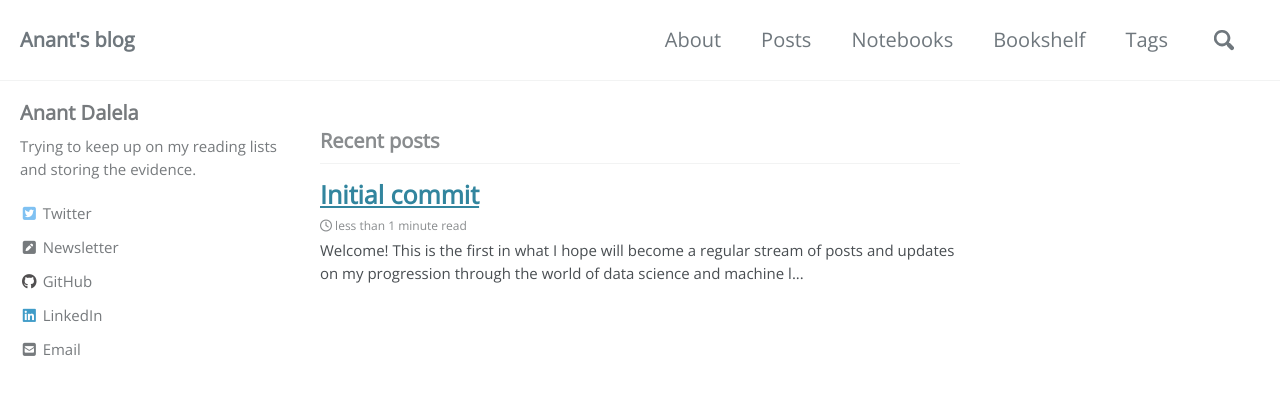
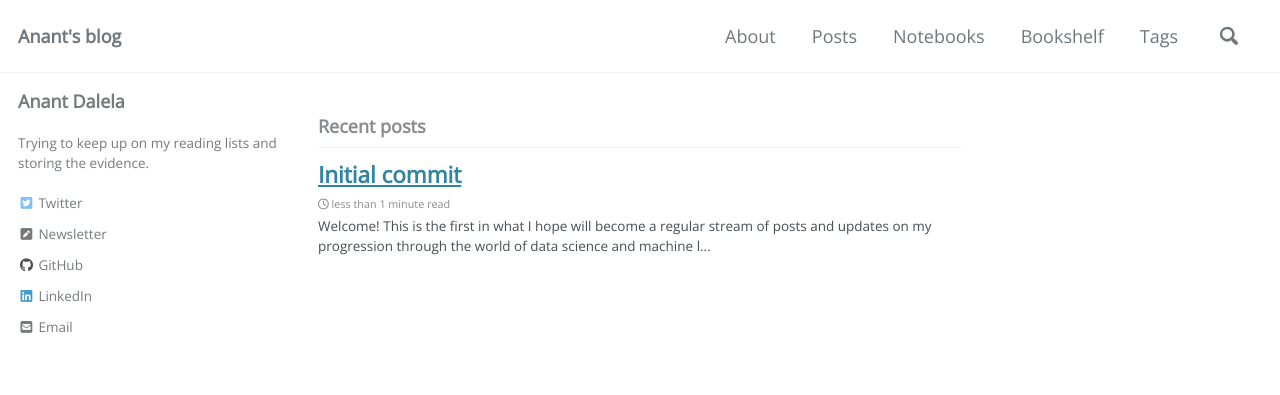
Before and after one commit to anantd/mm-blog, a Jekyll site: the page built from index.html, in a window 1280 px wide and 900 px high. Shown: the top 395 px of the window. Built offline with Jekyll 4.4.1, drawn with Linux system fonts in a browser that asks for light colours; cached includes are drawn as plain includes; nearby versions of some CDN libraries; the list of posts is cut into pages by our own code.

Commit message:
added markdown to author bio

```diff
--- a/_config.yml
+++ b/_config.yml
@@ -1,6 +1,8 @@
-# theme                  : "minimal-mistakes-jekyll"
-# remote_theme           : "mmistakes/minimal-mistakes"
+#theme                  : "minimal-mistakes"
+remote_theme           : "mmistakes/minimal-mistakes"
 minimal_mistakes_skin    : "default" # "air", "aqua", "contrast", "dark", "dirt", "neon", "mint", "plum", "sunrise"
+github_username: anantd
+github: [metadata]
 
 # Site Settings
 locale                   : "en-US"
--- a/_includes/author-profile.html
+++ b/_includes/author-profile.html
@@ -34,7 +34,7 @@
     {% endif %}
     {% if author.bio %}
       <p class="author__bio" itemprop="description">
-        {{ author.bio }}
+        {{ author.bio | markdownify }}
       </p>
     {% endif %}
   </div>
--- a/assets/css/main.scss
+++ b/assets/css/main.scss
@@ -11,14 +11,14 @@ html {
     font-size: 16px; // change to whatever
 
     @include breakpoint($medium) {
+      font-size: 16px; // change to whatever
+    }
+
+    @include breakpoint($large) {
       font-size: 18px; // change to whatever
     }
 
-    @include breakpoint($large) {
-      font-size: 20px; // change to whatever
-    }
-
     @include breakpoint($x-large) {
-      font-size: 20px; // change to whatever
+      font-size: 18px; // change to whatever
     }
   }
```
